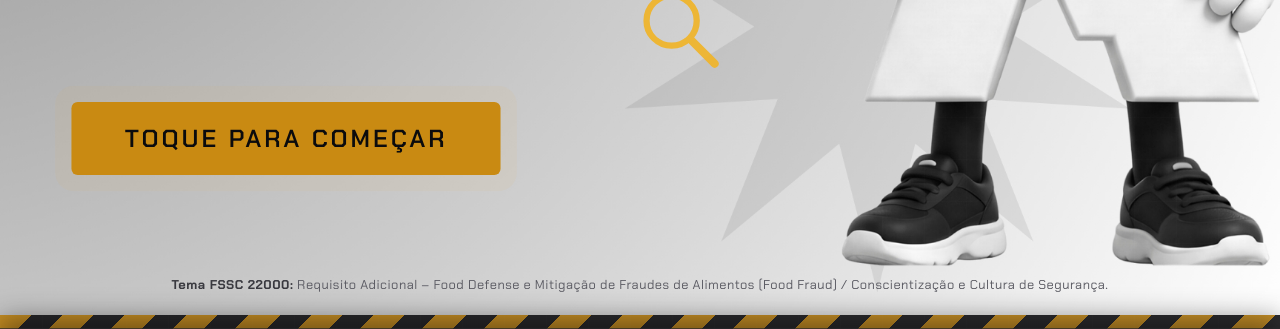
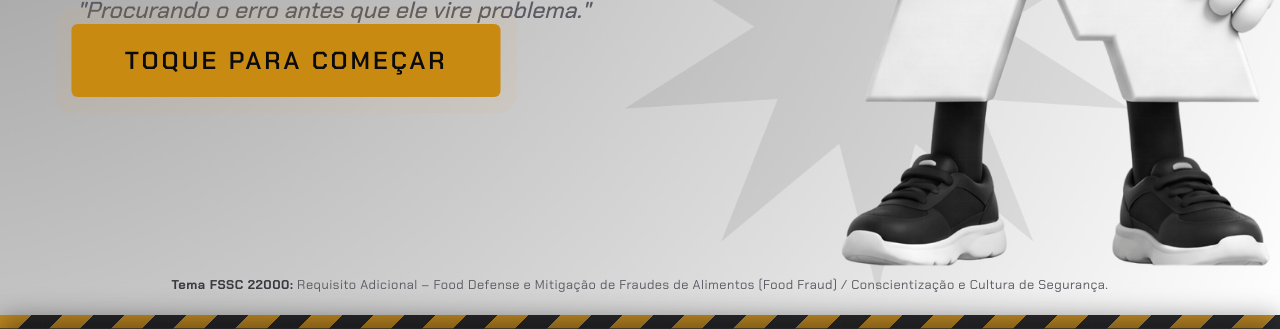
Before and after one commit to atlheticanutrition/operacaocsi, a plain HTML site: page index.html in a window 1280 px wide. Shown: the part 471-800 px from the top of the page. Drawn offline with Linux system fonts and the light colour scheme.

Commit message:
Remove lupa da tela de abertura e alinha texto a esquerda
O texto (kicker, titulo em 2 linhas, subtitulo, botao) usava
text-align:center herdado da regra original da tela, entao a
segunda linha do titulo ('e Inspecao', em vermelho) ficava
centralizada sob a primeira em vez de alinhada com ela.

Co-Authored-By: Claude Sonnet 5 <noreply@anthropic.com>

```diff
--- a/index.html
+++ b/index.html
@@ -76,7 +76,6 @@
     font-family:var(--font-body); font-weight:500; font-style:italic;
     font-size:clamp(16px,1.8vw,26px); color:var(--text-dim); margin:22px 0 0;
   }
-  .magnifier{ width:clamp(60px,7vw,96px); height:auto; margin:36px auto 30px; opacity:0.92; }
   .tap-cta{
     font-family:var(--font-display); font-weight:600; letter-spacing:0.12em;
     font-size:clamp(16px,2vw,24px); color:var(--bg); text-transform:uppercase;
@@ -357,7 +356,7 @@
   }
   #screen-attract{
     background-image:url("TELA 1.jpg"); background-position:right center;
-    align-items:flex-start; padding-left:clamp(28px,6vw,100px);
+    align-items:flex-start; text-align:left; padding-left:clamp(28px,6vw,100px);
   }
   #screen-attract .attract-footnote b{ color:#3a3a40; }
   #screen-game{
@@ -421,10 +420,6 @@
     <div class="kicker">Operação CSI</div>
     <h1 class="attract-title">Controle, Segurança<br><span class="line2">e Inspeção</span></h1>
     <p class="attract-sub">"Procurando o erro antes que ele vire problema."</p>
-    <svg class="magnifier" viewBox="0 0 100 100" fill="none" xmlns="http://www.w3.org/2000/svg">
-      <circle cx="42" cy="42" r="28" stroke="#f0b429" stroke-width="7"/>
-      <line x1="63" y1="63" x2="90" y2="90" stroke="#f0b429" stroke-width="9" stroke-linecap="round"/>
-    </svg>
     <div class="tap-cta">Toque para começar</div>
     <div class="attract-footnote"><b>Tema FSSC 22000:</b> Requisito Adicional – Food Defense e Mitigação de Fraudes de Alimentos (Food Fraud) / Conscientização e Cultura de Segurança.</div>
   </section>
```
